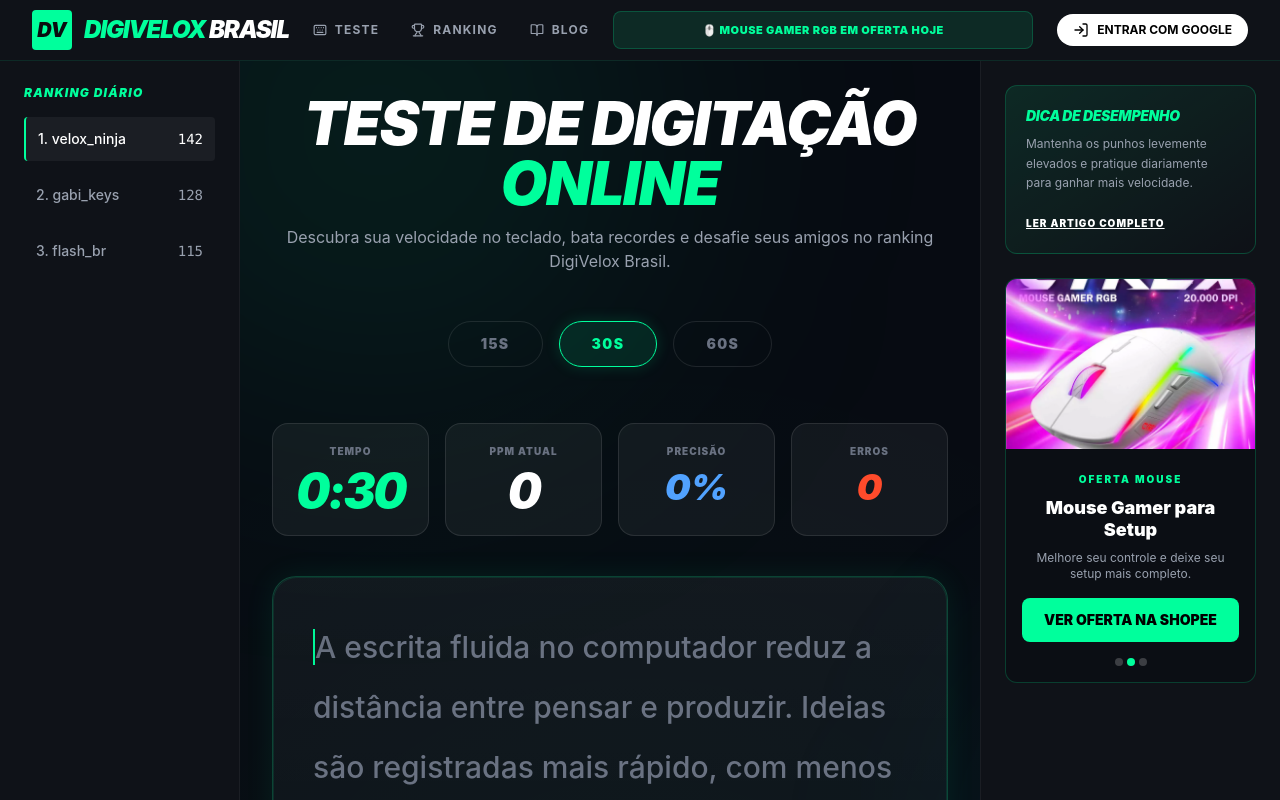
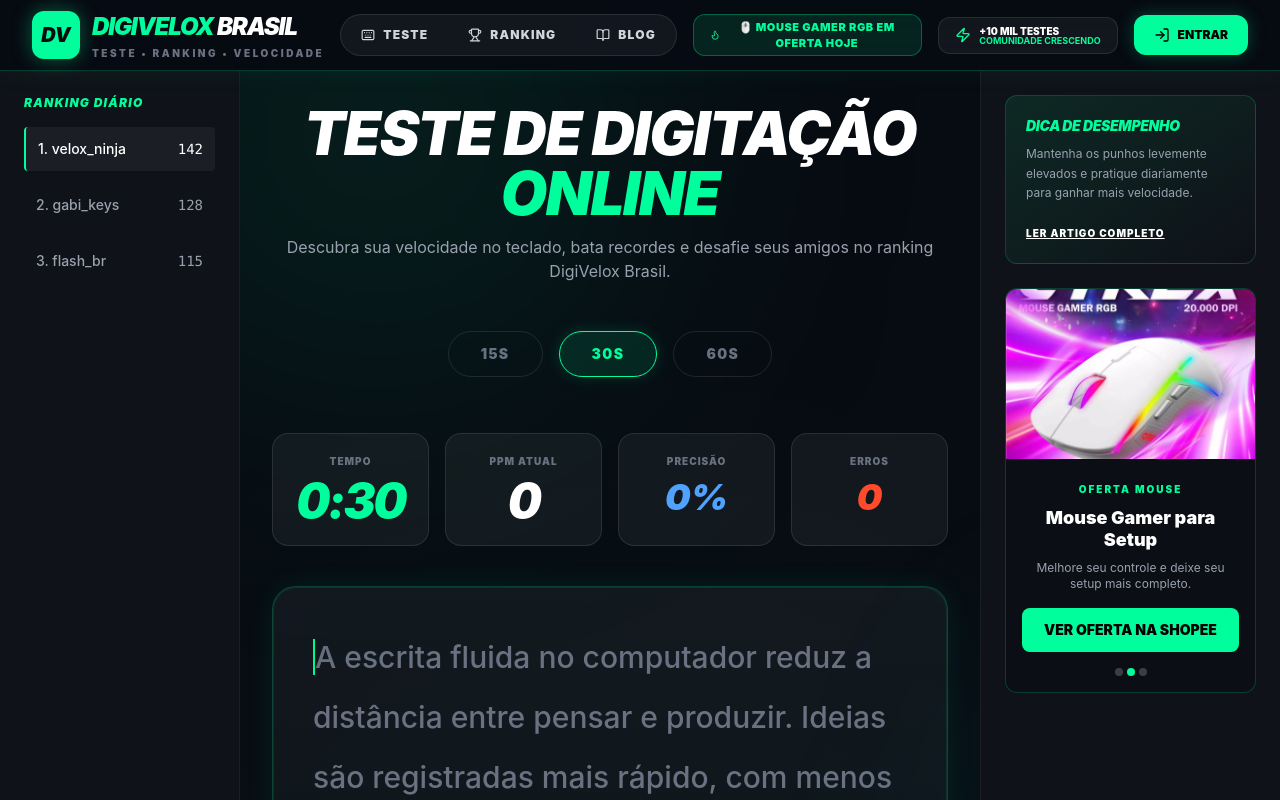
Before and after one commit to 14evertonalbertocorrea-coder/digivelox-brasil, a React (Vite) app: page / in a window 1280 px wide. Shown: the top 800 px of the page. Built offline with nearby package versions, Linux system fonts and the light colour scheme.

Commit message:
Update Header.tsx

```diff
--- a/src/components/Header.tsx
+++ b/src/components/Header.tsx
@@ -1,6 +1,6 @@
 import React, { useEffect, useState } from 'react';
 import { Link } from 'react-router-dom';
-import { Keyboard, Trophy, BookOpen, LogIn } from 'lucide-react';
+import { Keyboard, Trophy, BookOpen, LogIn, Zap, Flame } from 'lucide-react';
 import { User } from '../types';
 
 interface HeaderProps {
@@ -35,25 +35,43 @@ export const Header: React.FC<HeaderProps> = ({ user, onLogin }) => {
   }, []);
 
   return (
-    <header className="sticky top-0 z-50 w-full border-b border-brand-neon/10 bg-bg-surface backdrop-blur-lg">
-      <div className="container mx-auto px-4 md:px-8 h-[60px] flex items-center justify-between gap-4">
+    <header className="sticky top-0 z-50 w-full border-b border-brand-neon/20 bg-[#070b12]/90 backdrop-blur-xl shadow-[0_0_30px_rgba(0,255,156,0.06)]">
+      <div className="container mx-auto px-4 md:px-8 h-[70px] flex items-center justify-between gap-4">
+
         <Link to="/" className="flex items-center gap-3 group shrink-0">
-          <div className="w-10 h-10 bg-brand-neon rounded flex items-center justify-center text-bg-main font-black text-xl italic group-hover:scale-110 transition-transform">
+          <div className="w-12 h-12 bg-brand-neon rounded-xl flex items-center justify-center text-bg-main font-black text-xl italic group-hover:scale-110 transition-transform shadow-[0_0_20px_rgba(0,255,156,0.35)]">
             DV
           </div>
-          <span className="hidden sm:block text-2xl heading-italic text-brand-neon">
-            DIGIVELOX <span className="text-white">BRASIL</span>
-          </span>
+
+          <div className="hidden sm:block leading-none">
+            <span className="block text-2xl heading-italic text-brand-neon">
+              DIGIVELOX <span className="text-white">BRASIL</span>
+            </span>
+            <span className="text-[10px] text-gray-500 uppercase font-black tracking-[0.25em]">
+              Teste • Ranking • Velocidade
+            </span>
+          </div>
         </Link>
 
-        <nav className="hidden lg:flex items-center gap-8 shrink-0">
-          <Link to="/" className="text-xs uppercase tracking-widest text-gray-400 hover:text-brand-neon font-bold transition-colors flex items-center gap-2">
+        <nav className="hidden lg:flex items-center gap-2 shrink-0 bg-white/5 border border-white/10 rounded-full p-1">
+          <Link
+            to="/"
+            className="px-4 py-2 rounded-full text-xs uppercase tracking-widest text-gray-300 hover:text-black hover:bg-brand-neon font-black transition-all flex items-center gap-2"
+          >
             <Keyboard size={14} /> Teste
           </Link>
-          <Link to="/ranking" className="text-xs uppercase tracking-widest text-gray-400 hover:text-brand-neon font-bold transition-colors flex items-center gap-2">
+
+          <Link
+            to="/ranking"
+            className="px-4 py-2 rounded-full text-xs uppercase tracking-widest text-gray-300 hover:text-black hover:bg-brand-neon font-black transition-all flex items-center gap-2"
+          >
             <Trophy size={14} /> Ranking
           </Link>
-          <Link to="/blog" className="text-xs uppercase tracking-widest text-gray-400 hover:text-brand-neon font-bold transition-colors flex items-center gap-2">
+
+          <Link
+            to="/blog"
+            className="px-4 py-2 rounded-full text-xs uppercase tracking-widest text-gray-300 hover:text-black hover:bg-brand-neon font-black transition-all flex items-center gap-2"
+          >
             <BookOpen size={14} /> Blog
           </Link>
         </nav>
@@ -62,31 +80,41 @@ export const Header: React.FC<HeaderProps> = ({ user, onLogin }) => {
           href={topAds[adIndex].link}
           target="_blank"
           rel="noopener noreferrer"
-          className="hidden md:flex flex-1 max-w-[420px] h-[38px] rounded-lg bg-brand-neon/10 border border-brand-neon/20 items-center justify-center px-4 hover:bg-brand-neon/20 transition-all overflow-hidden"
+          className="hidden md:flex flex-1 max-w-[430px] h-[42px] rounded-xl bg-brand-neon/10 border border-brand-neon/30 items-center justify-center px-4 hover:bg-brand-neon hover:text-black transition-all overflow-hidden group"
         >
-          <span className="text-[11px] uppercase font-black tracking-wider text-brand-neon text-center">
-            {topAds[adIndex].text}
+          <span className="text-[11px] uppercase font-black tracking-wider text-brand-neon group-hover:text-black text-center flex items-center gap-2">
+            <Flame size={14} /> {topAds[adIndex].text}
           </span>
         </a>
 
+        <div className="hidden xl:flex items-center gap-2 shrink-0 px-4 py-2 rounded-xl bg-white/5 border border-white/10">
+          <Zap size={16} className="text-brand-neon" />
+          <div className="leading-none">
+            <p className="text-[10px] uppercase font-black text-white">+10 mil testes</p>
+            <p className="text-[9px] uppercase font-bold text-brand-neon">comunidade crescendo</p>
+          </div>
+        </div>
+
         {user ? (
-          <div className="flex items-center gap-4 shrink-0">
+          <div className="flex items-center gap-3 shrink-0">
             <div className="text-right hidden sm:block">
-              <p className="text-xs font-bold">{user.displayName}</p>
+              <p className="text-xs font-black">{user.displayName}</p>
               <p className="text-[10px] text-brand-neon font-mono">{user.bestWPM} PPM RECORD</p>
             </div>
+
             <img
               src={user.photoURL}
               alt={user.displayName}
-              className="w-9 h-9 rounded-full border border-brand-neon shadow-[0_0_10px_rgba(0,255,156,0.2)]"
+              className="w-10 h-10 rounded-full border-2 border-brand-neon shadow-[0_0_14px_rgba(0,255,156,0.35)]"
             />
           </div>
         ) : (
           <button
             onClick={onLogin}
-            className="bg-white text-black px-4 py-2 rounded-full font-bold text-xs flex items-center gap-2 hover:bg-brand-neon transition-colors shrink-0"
+            className="bg-brand-neon text-black px-5 py-3 rounded-xl font-black text-xs flex items-center gap-2 hover:scale-105 transition-transform shrink-0 shadow-[0_0_18px_rgba(0,255,156,0.25)]"
           >
-            <LogIn size={16} /> <span className="hidden sm:inline">ENTRAR COM GOOGLE</span>
+            <LogIn size={16} />
+            <span className="hidden sm:inline">ENTRAR</span>
           </button>
         )}
       </div>
```
